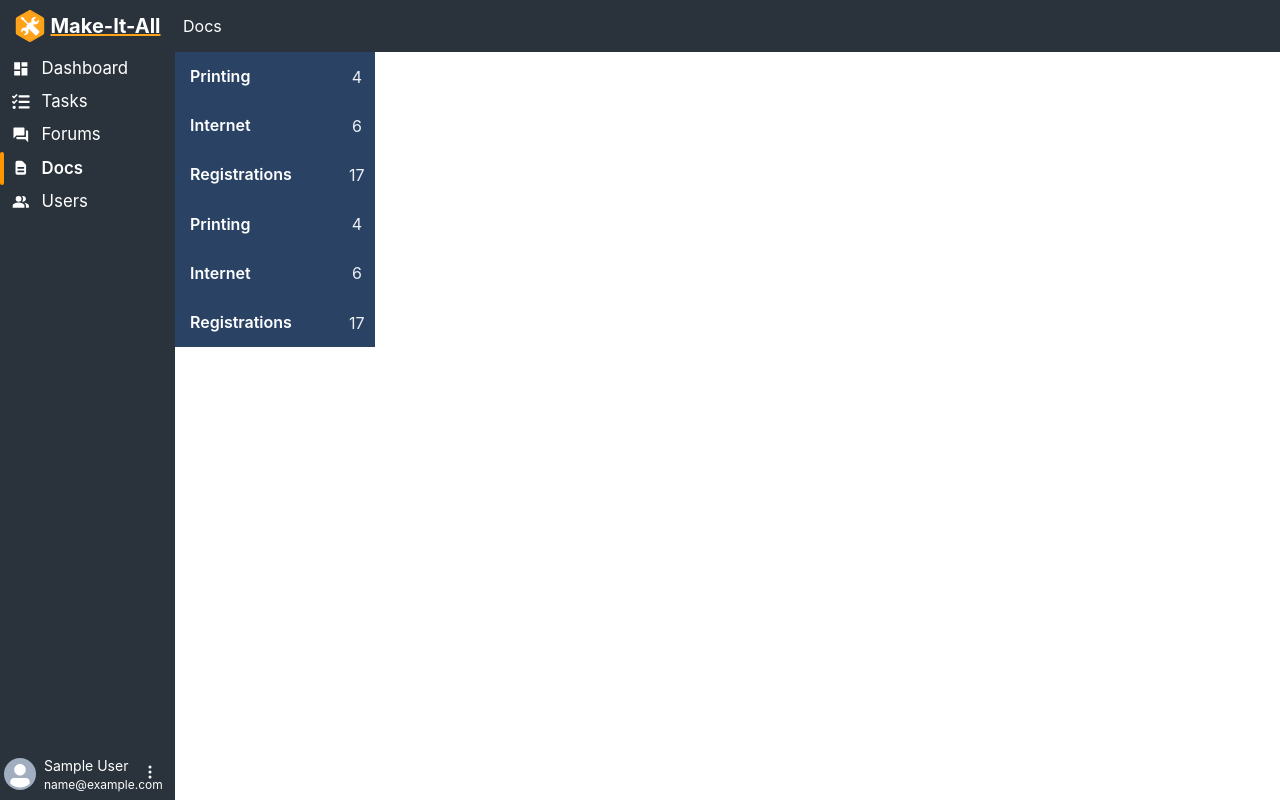
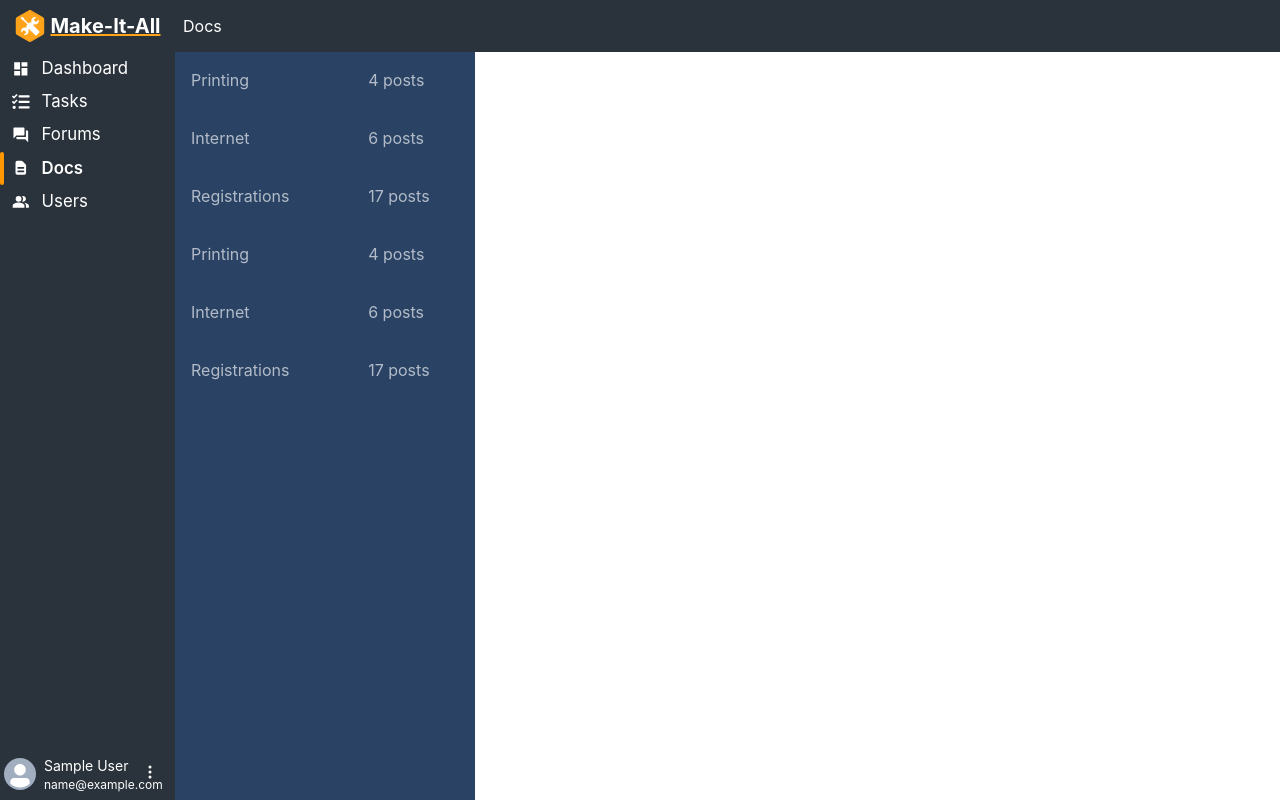
Before and after one commit to DawidWraga/team-project, a Next.js app: page /docs in a window 1280 px wide. Built offline with nearby package versions, Linux system fonts and the light colour scheme; sample sign-in values are in the browser's storage.

Commit message:
updated formatting

```diff
--- a/pages/docs.jsx
+++ b/pages/docs.jsx
@@ -1,6 +1,16 @@
-import { Box, Button, Flex, Text } from '@chakra-ui/react';
+import { HStack, Box, Button, Flex, Text, extendTheme } from '@chakra-ui/react';
 
 import topics from 'db/postTopics.json';
+
+const theme = extendTheme({
+  colors: {
+    brand: {
+      50: '#44337A',
+      100: '#B794F4',
+      500: '#B794F4', // you need this
+    },
+  },
+});
 
 export default function DocsPage(props) {
   const {} = props;
@@ -9,45 +19,55 @@ export default function DocsPage(props) {
     //HTML BELOW
 
     <Box>
-      <Box>
+      <Box w="300px" h="calc(100vh)" bgColor={'blue.800'}>
         {topics.map((topic, i) => (
           //map through JSON
 
-          <Flex
-            bgColor="blue.800"
+          <HStack //button box
             color="whiteAlpha.900"
-            p="3px"
-            maxW="200px"
-            gap="3"
+            p="4px"
             key={i}
+            alignContent="center"
           >
-            <Button
+            <Button //topic title button
               p="3"
               variant={'ghost'}
               w="100%"
-              h="100%"
-              textAlign={'left'}
-              alignSelf={'center'}
-              colorScheme={'whiteAlpha'}
-              color="white"
+              h="50px"
+              alignSelf={'left'}
+              color="whiteAlpha.700"
+              fontWeight={'normal'}
+              justifyContent="left"
+              _hover={{
+                //hover button theme
+                bg: 'whiteAlpha.200',
+                color: 'white',
+                fontWeight: 'semibold',
+              }}
+              _active={{
+                //active button theme
+                bg: 'whiteAlpha.300',
+                transform: 'scale(0.97)',
+                borderColor: '#2477b3',
+                color: 'white',
+              }}
             >
-              <Text mr={'auto'} textAlign="left">
+              <Text w="100%" textAlign={'left'}>
                 {topic.name}
               </Text>
+
+              {/* numPosts box */}
+              <Text
+                p="0"
+                minW="9ch"
+                alignSelf={'right'}
+                textAlign={'left'}
+                justifyContent="flex-end"
+              >
+                {topic.numPosts} posts
+              </Text>
             </Button>
-
-            {/* numPosts box */}
-            <Box
-              p="1"
-              minW="3ch"
-              bg=""
-              color="whiteAlpha.900"
-              alignSelf={'center'}
-              textAlign={'center'}
-            >
-              {topic.numPosts}
-            </Box>
-          </Flex>
+          </HStack>
         ))}
       </Box>
     </Box>
```
